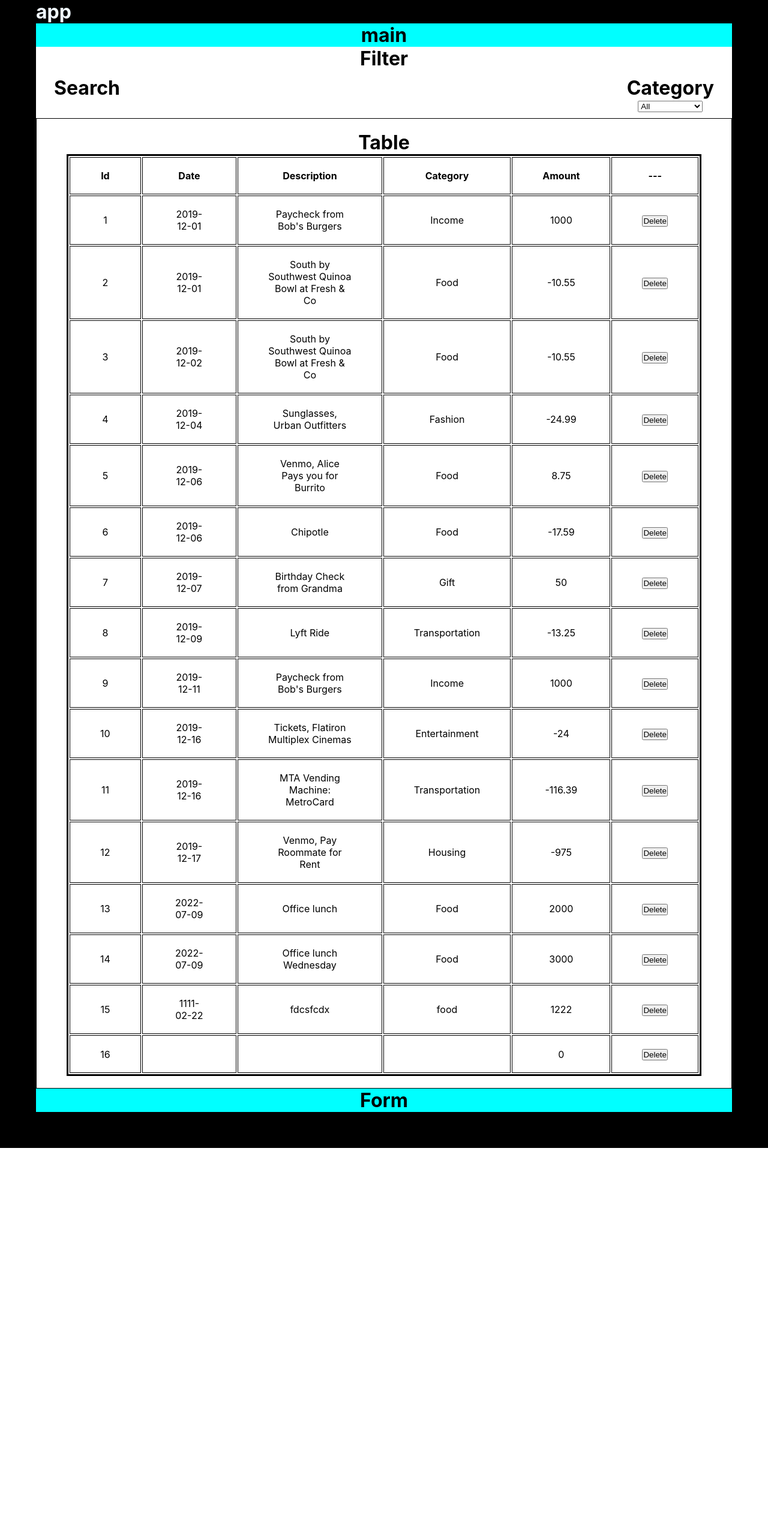
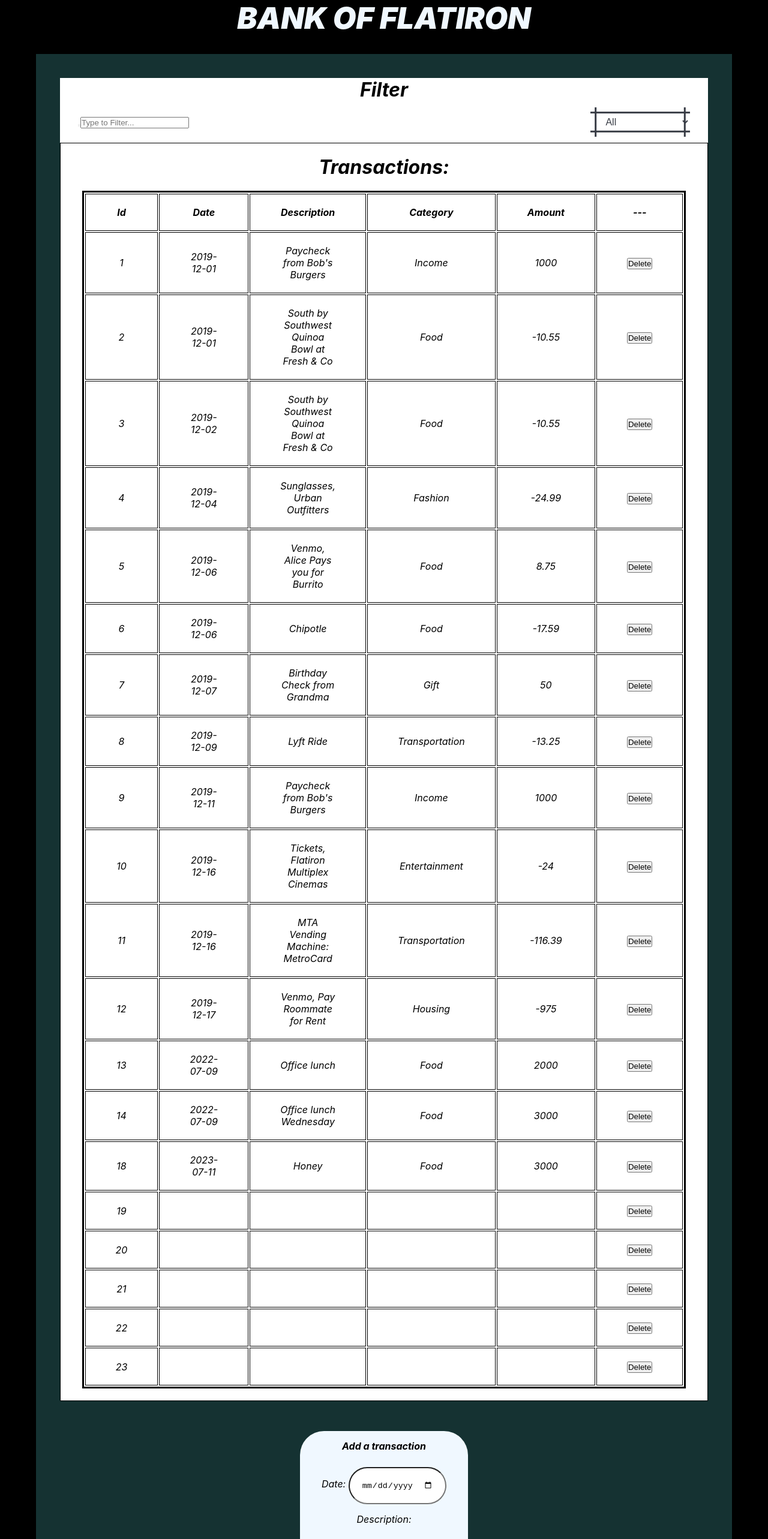
Before and after one commit to Nurdin-Ismail/code-challenge-Bank, a React (Create React App) app: page / in a window 1280 px wide. Shown: the part 60-2626 px from the top of the page at 60% size. Before the commit the page ends 1974 px from the top, so only its background shows below. Built offline with nearby package versions, Linux system fonts and the light colour scheme; data requests are answered from the project's data file.

Commit message:
finished the form

```diff
--- a/db.json
+++ b/db.json
@@ -99,18 +99,47 @@
       "id": 14
     },
     {
-      "date": "1111-02-22",
-      "description": "fdcsfcdx",
-      "category": "food",
-      "amount": 1222,
-      "id": 15
+      "date": "2023-07-11",
+      "description": "Honey ",
+      "category": "Food",
+      "amount": 3000,
+      "id": 18
     },
     {
-      "date": "",
-      "description": "",
-      "category": "",
-      "amount": 0,
-      "id": 16
+      "idInput": "1",
+      "dateInput": "",
+      "descriptionInput": "",
+      "categoryInput": "",
+      "amountInput": 0,
+      "id": 19
+    },
+    {
+      "dateInput": "",
+      "descriptionInput": "",
+      "categoryInput": "",
+      "amountInput": 0,
+      "id": 20
+    },
+    {
+      "dateInput": "",
+      "descriptionInput": "",
+      "categoryInput": "",
+      "amountInput": 0,
+      "id": 21
+    },
+    {
+      "dateInput": "",
+      "descriptionInput": "",
+      "categoryInput": "",
+      "amountInput": 0,
+      "id": 22
+    },
+    {
+      "dateInput": "",
+      "descriptionInput": "",
+      "categoryInput": "",
+      "amountInput": 0,
+      "id": 23
     }
   ]
 }
--- a/src/App.css
+++ b/src/App.css
@@ -6,32 +6,46 @@
   background-color: black;
   padding: 60px 60px;
   color: aliceblue;
+  font-style: italic;
+}
+.App header{
+  font-size: larger;
+  font-weight: 900;
+  align-content: center;
+  text-align: center;
+  padding-bottom: 30px;
+  font-size: 50px;
 }
 
 .Main{
-  background-color: aqua;
+  background-color: rgba(50, 117, 117, 0.432);
   color: black;
 
 
   align-items: center;
   align-content: center;
   text-align: center;
+  padding: 40px;
 }
 
 .Filter{
   background-color: rgb(255, 255, 255);
+
 
 }
 .Filter-bar{
   display: flex;
   justify-content: space-between;
   margin: 10px 30px;
+  align-items: center;
 }
 .Search{
 
 
 }
-
+.add-transac-form{
+  line-height: 50px;text-align: center;
+}
 .Category{
 
 }
@@ -49,10 +63,60 @@
 }
 
 .Form{
+   margin: 50px 400px;
+   background-color: aliceblue;
+   border-radius: 40px;
+   align-content: center;
+   padding-bottom: 30px;
+
+
 
 }
+.form-control{
+  border-radius: 50px;
+  padding: 20px 20px;
+  margin-top: 10px;
 
+}
 .table{
 
  border: solid black 3px;
 }
+
+
+
+/* CSS */
+.button-89 {
+  --b: 3px;   /* border thickness */
+  --s: .45em; /* size of the corner */
+  --color: #373B44;
+
+  padding: calc(.5em + var(--s)) calc(.9em + var(--s));
+  color: var(--color);
+  --_p: var(--s);
+  background:
+    conic-gradient(from 90deg at var(--b) var(--b),#0000 90deg,var(--color) 0)
+    var(--_p) var(--_p)/calc(100% - var(--b) - 2*var(--_p)) calc(100% - var(--b) - 2*var(--_p));
+  transition: .3s linear, color 0s, background-color 0s;
+  outline: var(--b) solid #0000;
+  outline-offset: .6em;
+  font-size: 16px;
+
+  border: 0;
+
+  user-select: none;
+  -webkit-user-select: none;
+  touch-action: manipulation;
+}
+
+.button-89:hover,
+.button-89:focus-visible{
+  --_p: 0px;
+  outline-color: var(--color);
+  outline-offset: .05em;
+}
+
+.button-89:active {
+  background: var(--color);
+  color: #fff;
+}
--- a/src/App.js
+++ b/src/App.js
@@ -9,7 +9,7 @@ function App() {
 
   return (
     <div className='App'>
-      <h1>app</h1>
+      <header>BANK OF FLATIRON</header>
       <Main/>
     </div>
 
--- a/src/Categories.js
+++ b/src/Categories.js
@@ -79,8 +79,8 @@ function Categories({copiedData, setCopiedData, transactionData, filtered, setFi
     return (
 
         <div className="Category">
-            <h1>Category</h1>
-            <select onChange={handleCategories}>
+
+            <select onChange={handleCategories} className="button-89">
                 <option value="All">All</option>
                 <option value="Income">Income</option>
                 <option value="Food">Food</option>
--- a/src/Filter.js
+++ b/src/Filter.js
@@ -4,6 +4,8 @@ import Categories from "./Categories";
 import Table from "./Table";
 
 function Filter({transactionData}){
+    const [search, setSearch] = useState('')
+
     console.log(transactionData);
     console.log(typeof(transactionData))
     let copy = []
@@ -21,12 +23,12 @@ function Filter({transactionData}){
         <div className='Filter'>
             <h1>Filter</h1>
             <div className="Filter-bar">
-            <Search/>
+            <Search setSearch={setSearch} search={search} filtered={filtered} setFiltered={setFiltered}/>
             <Categories copiedData={copiedData} setCopiedData={setCopiedData} transactionData={transactionData} filtered={filtered} setFiltered={setFiltered}/>
             </div>
 
             <div>
-                <Table filtered={filtered}/>
+                <Table filtered={filtered} setFiltered={setFiltered}/>
 
 
 
--- a/src/Form.js
+++ b/src/Form.js
@@ -1,12 +1,113 @@
 import React,{useState} from "react";
 
-function Form(){
+function Form({addTransaction}){
+    const [dateInput, setDateInput] = useState("");
+    const [descriptionInput, setDescriptionInput] = useState("");
+    const [categoryInput, setCategoryInput] = useState("");
+    const [amountInput, setAmountInput] = useState("");
+
+
+    const handleSubmit = async (e) => {
+      e.preventDefault(); // Prevent the default form submission behavior
+
+      // Create a new transaction object with the form data
+      const newTransaction = {
+        dateInput,
+        descriptionInput,
+        categoryInput,
+        amountInput: Number(amountInput),
+      };
+
+      try {
+        // Make an HTTP POST request to the server's API to add the new transaction
+        const response = await fetch("http://localhost:3000/transactions", {
+          method: "POST",
+          headers: {
+            "Content-Type": "application/json",
+          },
+          body: JSON.stringify(newTransaction),
+        });
+
+        if (!response.ok) {
+          throw new Error("Error adding transaction.");
+        }
+
+        // Parse the response data as JSON
+        const data = await response.json();
+
+        // Call the addTransaction function to update the data state with the new transaction
+        addTransaction(data);
+
+        // Reset form fields after form submission
+        setDateInput("");
+        setDescriptionInput("");
+        setCategoryInput("");
+        setAmountInput("");
+      } catch (error) {
+        console.error("Error adding transaction:", error);
+      }
+    };
+
+    // Render the form with input fields for date, description, category, and amount
     return (
+      <>
+        <div className="Form">
+          <form className="add-transac-form" onSubmit={handleSubmit}>
+            <h4>Add a transaction</h4>
+            <div className="form-group">
+              <label htmlFor="dateInput">Date: </label>
+              <input
+                type="date"
+                className="form-control"
+                id="dateInput"
+                placeholder="Date"
+                value={dateInput}
+                onChange={(e) => setDateInput(e.target.value)} // Update date state on input change
+              />
+            </div>
 
-        <div className="Form">
-             <h1>Form</h1>
+            <div className="form-group">
+              <label htmlFor="descriptionInput">Description: </label>
+              <input
+                type="text"
+                className="form-control"
+                id="descriptionInput"
+                placeholder="Description"
+                value={descriptionInput}
+                onChange={(e) => setDescriptionInput(e.target.value)} // Update description state on input change
+              />
+            </div>
+            <div className="form-group">
+              <label htmlFor="categoryInput">Category: </label>
+              <input
+                type="text"
+                className="form-control"
+                id="categoryInput"
+                placeholder="Category"
+                value={categoryInput}
+                onChange={(e) => setCategoryInput(e.target.value)} // Update category state on input change
+              />
+            </div>
+            <div className="form-group">
+              <label htmlFor="amountInput">Amount: </label>
+              <input
+                type="number"
+                className="form-control"
+                id="amountInput"
+                placeholder="Amount"
+                value={amountInput}
+                onChange={(e) => setAmountInput(e.target.value)} // Update amount state on input change
+              />
+            </div>
+            <button type="submit" className="button-89">
+              Submit
+            </button>
+          </form>
         </div>
-    )
-}
+      </>
+    );
+  }
+
+
 
 export default Form;
--- a/src/Main.js
+++ b/src/Main.js
@@ -7,6 +7,10 @@ function Main(){
 
     const [transactionData, setTransactionData] = useState([])
     const [counter, setCounter] = useState(4)
+    const addTransaction = (newTransaction) => {
+        // Create a copy of the current data state and add the newTransaction
+        setTransactionData((prevData) => [...prevData, newTransaction]);
+      };
     // console.log(transactionData)
     useEffect(() => {
 
@@ -40,7 +44,7 @@ function Main(){
             <div className='Main'>
                  {transactionData.length >= 4 ? (
                        <div>
-                        <h1>main</h1>
+
 
 
 
@@ -48,7 +52,7 @@ function Main(){
 
                     <div>
                         <Filter transactionData={transactionData}/>
-                        <Form transactionData={transactionData} setTransactionData={setTransactionData}/>
+                        <Form transactionData={transactionData} setTransactionData={setTransactionData} addTransaction={addTransaction}/>
                     </div>
 
 
--- a/src/Search.js
+++ b/src/Search.js
@@ -1,12 +1,38 @@
+import { logDOM } from "@testing-library/react";
 import React,{useState} from "react";
 
-function Search(){
-    return (
+function Search({ search, setSearch, filtered, setFiltered }){
+  //   console.log(filtered.map((item) => item.description));
+  //   console.log(filtered.map((item) => item.description).filter((item) => item !== 'Birthday Check from Grandma"'))
 
-        <div className="Search">
-            <h1>Search</h1>
-        </div>
-    )
+  // let nanu = filtered.filter((item) => item.description.value === 'Office lunch Wednesday' )
+  //   console.log(nanu)
+
+
+  function searchInputHandler(e) {
+    let target = `${e.target.value}`
+    setSearch(target);
+    console.log(search);
+    // filtered.filter((item) => item.description === target.toLocaleLowerCase)
+
+
+
+
+
+  }
+  return (
+    <div className="search-box">
+      <button className="btn-search">
+        <i className="fas fa-search"></i>
+      </button>
+      <input
+        type="text"
+        className="input-search"
+        onChange={searchInputHandler}
+        placeholder="Type to Filter..."
+      />
+    </div>
+  );
 }
 
 export default Search;
--- a/src/Table.js
+++ b/src/Table.js
@@ -14,13 +14,15 @@ function Table(filtered){
 
 
                 })
+
                 return nanu
 
     }
     return (
         <div className="Table">
 
-            <h1>Table</h1>
+            <h1>Transactions:</h1>
+            <br />
             <table className="table">
                <tr className='Heading'>
                      <th>Id</th>
```
